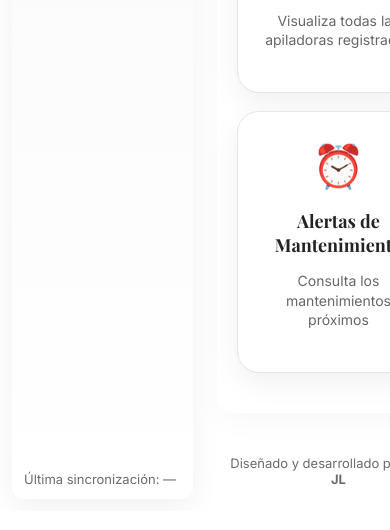
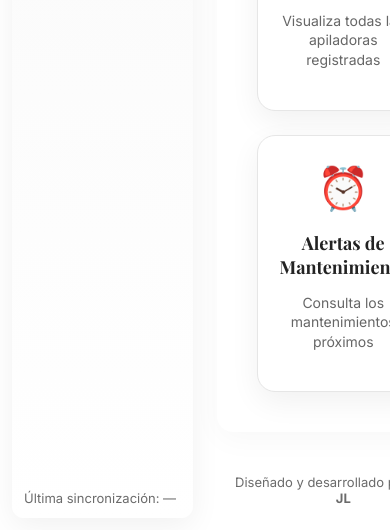
Before and after one commit to cleveljl25-maker/RicarddoSA, a plain HTML site: page index.html in a window 390 px wide. Shown: the part 623-1153 px from the top of the page. Drawn offline with nearby package versions, Linux system fonts and the light colour scheme.

Commit message:
Update styles.css

```diff
--- a/styles.css
+++ b/styles.css
@@ -167,3 +167,69 @@ footer{font-size:13px;color:var(--muted);text-align:center;padding:12px}
     max-width: 340px;
   }
 }
+
+/* ===== PANEL DERECHO ===== */
+#rightPane {
+  display: flex;
+  align-items: center;        /* centra vertical */
+  justify-content: center;    /* centra horizontal */
+  min-height: 520px;
+  background: #fff;
+}
+
+/* ===== CONTENEDOR DE TARJETAS ===== */
+.dashboard-cards {
+  display: flex;
+  gap: 24px;
+  justify-content: center;
+  align-items: center;
+  width: 100%;
+  max-width: 900px;   /* evita que se vayan demasiado a la derecha */
+  padding: 20px;
+}
+
+/* ===== TARJETAS ===== */
+.dash-card {
+  background: #ffffff;
+  border-radius: 18px;
+  padding: 26px 22px;
+  width: 260px;
+  text-align: center;
+  cursor: pointer;
+  box-shadow: 0 10px 30px rgba(0,0,0,0.06);
+  transition: all 0.3s ease;
+}
+
+.dash-card:hover {
+  transform: translateY(-8px) scale(1.03);
+  box-shadow: 0 20px 40px rgba(0,0,0,0.12);
+}
+
+.dash-icon {
+  font-size: 42px;
+  margin-bottom: 14px;
+}
+
+.dash-card h3 {
+  font-family: "Playfair Display", serif;
+  font-size: 18px;
+  margin-bottom: 8px;
+}
+
+.dash-card p {
+  font-size: 14px;
+  color: #666;
+  line-height: 1.4;
+}
+
+/* ===== RESPONSIVE (TELÉFONO) ===== */
+@media (max-width: 768px) {
+  .dashboard-cards {
+    flex-direction: column;  /* vertical en móvil */
+  }
+
+  .dash-card {
+    width: 100%;
+    max-width: 320px;
+  }
+}
```
